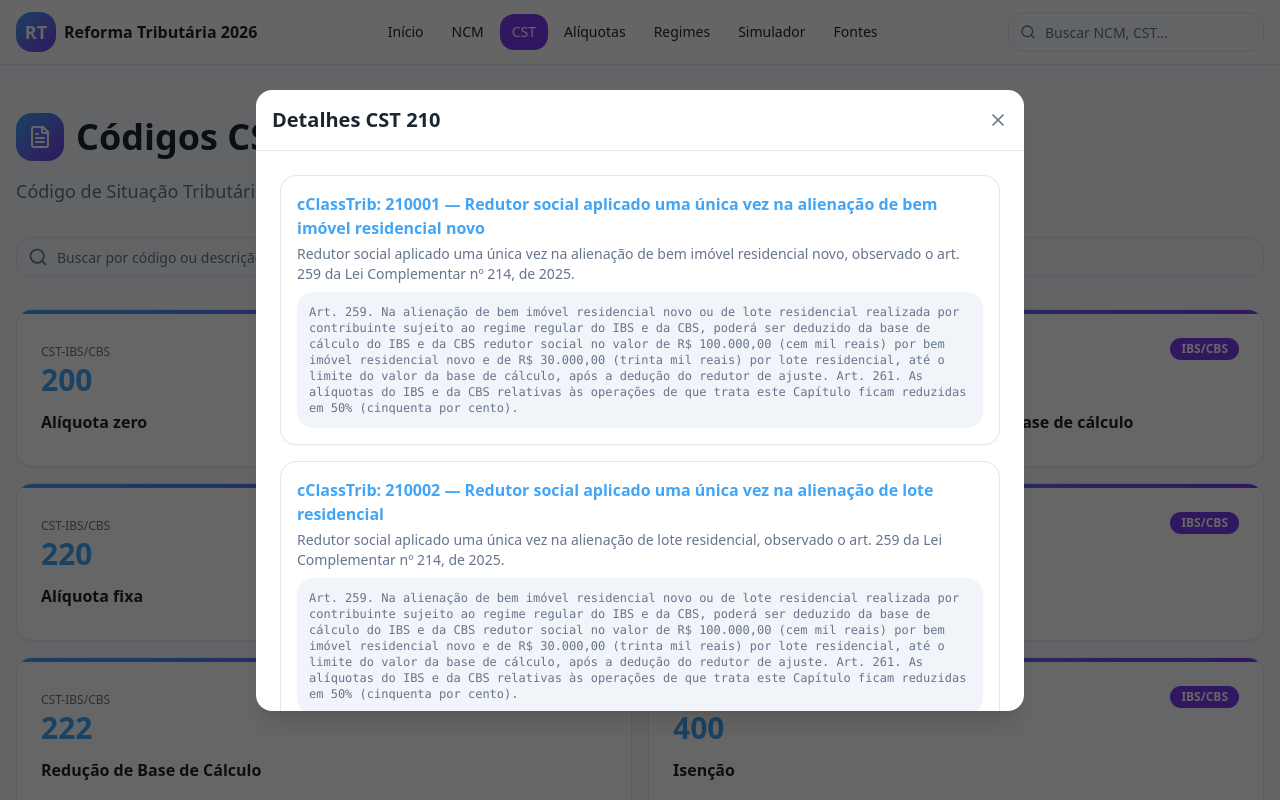
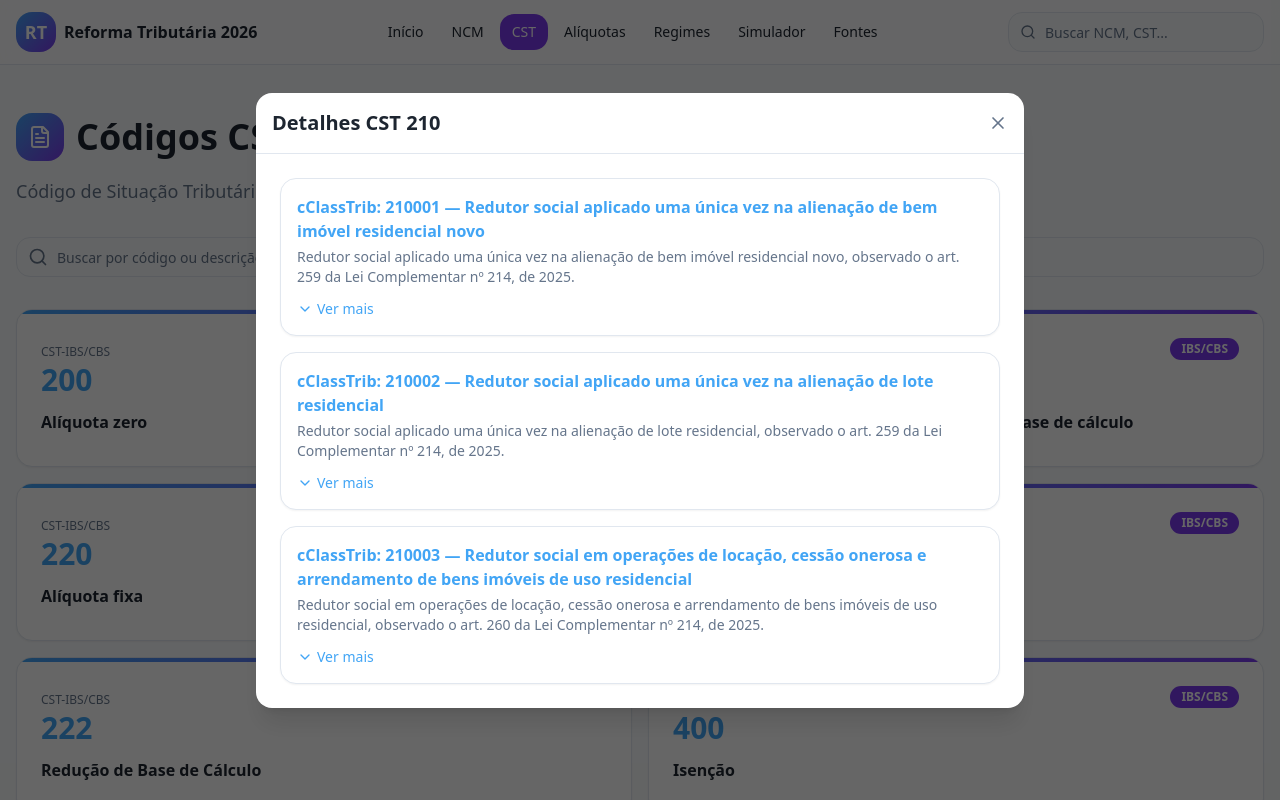
Before and after one commit to bispoalef/tributa-2026-explorer, a React (Vite) app: page /cst in a window 1280 px wide. Both pictures are taken after a click on the element 956 px from the left and 388 px from the top of the page. Shown: the top 800 px of the page. Built offline with nearby package versions, Linux system fonts and the light colour scheme; the HTML template or start-up script is replaced by a standard one.

Commit message:
ajuste de descrição para  LC 214/25 Redação

```diff
--- a/src/pages/CST.tsx
+++ b/src/pages/CST.tsx
@@ -4,7 +4,7 @@ import { Footer } from "@/components/Footer";
 import { Card } from "@/components/ui/card";
 import { Input } from "@/components/ui/input";
 import { Badge } from "@/components/ui/badge";
-import { Search, FileText, X } from "lucide-react";
+import { Search, FileText, X, ChevronDown, ChevronUp } from "lucide-react";
 
 // ✅ Tipo para cada item do JSON
 interface CSTItem {
@@ -20,6 +20,36 @@ interface CSTItem {
 interface SelectedCST {
   codigo: string;
   related: CSTItem[];
+}
+
+// ✅ Componente de texto colapsável
+function ExpandableText({ text }: { text: string }) {
+  const [expanded, setExpanded] = useState(false);
+
+  return (
+    <div className="mt-3">
+      <button
+        onClick={() => setExpanded(!expanded)}
+        className="text-primary text-sm font-medium flex items-center gap-1 hover:underline"
+      >
+        {expanded ? (
+          <>
+            <ChevronUp className="h-4 w-4" /> Ver menos
+          </>
+        ) : (
+          <>
+            <ChevronDown className="h-4 w-4" /> Ver mais
+          </>
+        )}
+      </button>
+
+      {expanded && (
+        <div className="mt-2 bg-muted p-3 rounded-lg text-xs text-muted-foreground whitespace-pre-wrap transition-all duration-300 ease-in-out">
+          {text}
+        </div>
+      )}
+    </div>
+  );
 }
 
 export default function CSTPage() {
@@ -201,15 +231,13 @@ export default function CSTPage() {
               {selectedCST.related.map((item) => (
                 <Card key={item.cClassTrib} className="p-4">
                   <h4 className="font-semibold text-primary">
-  cClassTrib: {item.cClassTrib} — {item["Nome cClassTrib"]}
-</h4>
+                    cClassTrib: {item.cClassTrib} — {item["Nome cClassTrib"]}
+                  </h4>
                   <p className="text-sm text-muted-foreground mt-1">
                     {item["Descrição cClassTrib"]}
                   </p>
                   {item["LC 214/25 Redação"] && (
-                    <pre className="mt-2 whitespace-pre-wrap text-xs text-muted-foreground bg-muted p-3 rounded-lg">
-                      {item["LC 214/25 Redação"]}
-                    </pre>
+                    <ExpandableText text={item["LC 214/25 Redação"]} />
                   )}
                 </Card>
               ))}
```
